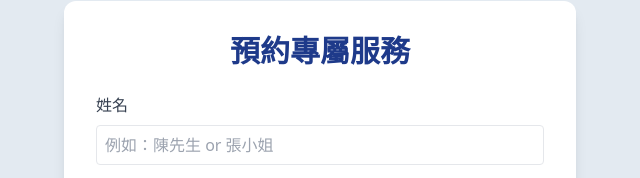
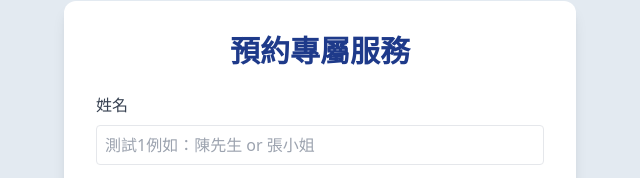
Before and after one commit to nuandesign/nuandesign, a plain HTML site: page index.html in a window 1280 px wide. Shown: the part 2920-3098 px from the top of the page, 616-1256 px from the left. Drawn offline with nearby package versions, Linux system fonts and the light colour scheme.

Commit message:
Update index.html

```diff
--- a/index.html
+++ b/index.html
@@ -207,7 +207,7 @@
           <!-- 姓名 -->
           <div class="mb-4">
             <label for="name" class="block text-gray-700 font-medium mb-2">姓名</label>
-            <input type="text" id="name" placeholder="例如：陳先生 or 張小姐"
+            <input type="text" id="name" placeholder="測試1例如：陳先生 or 張小姐"
               class="h-10 w-full p-2 border rounded focus:ring-2 focus:ring-blue-400">
           </div>
 
```
